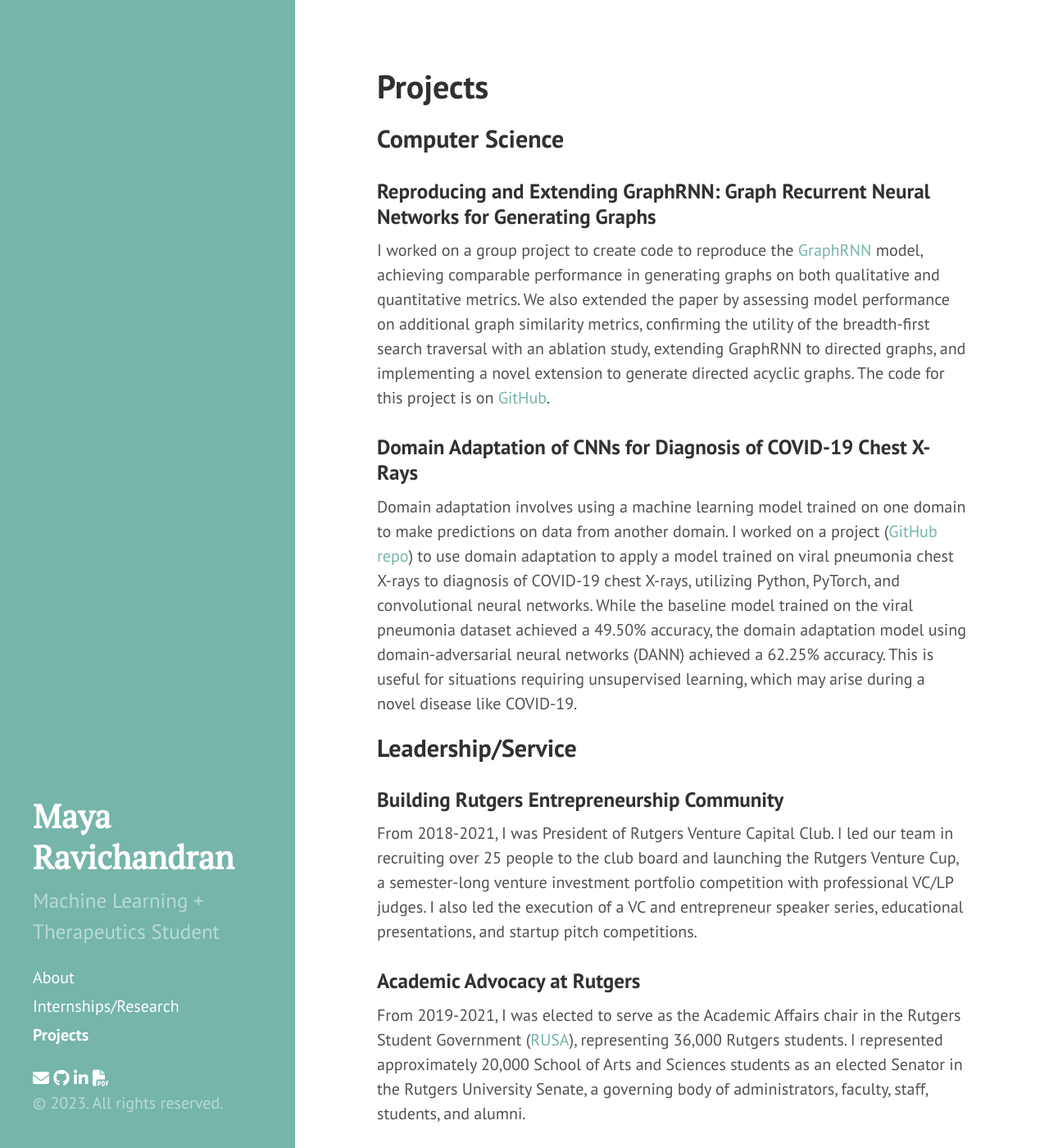
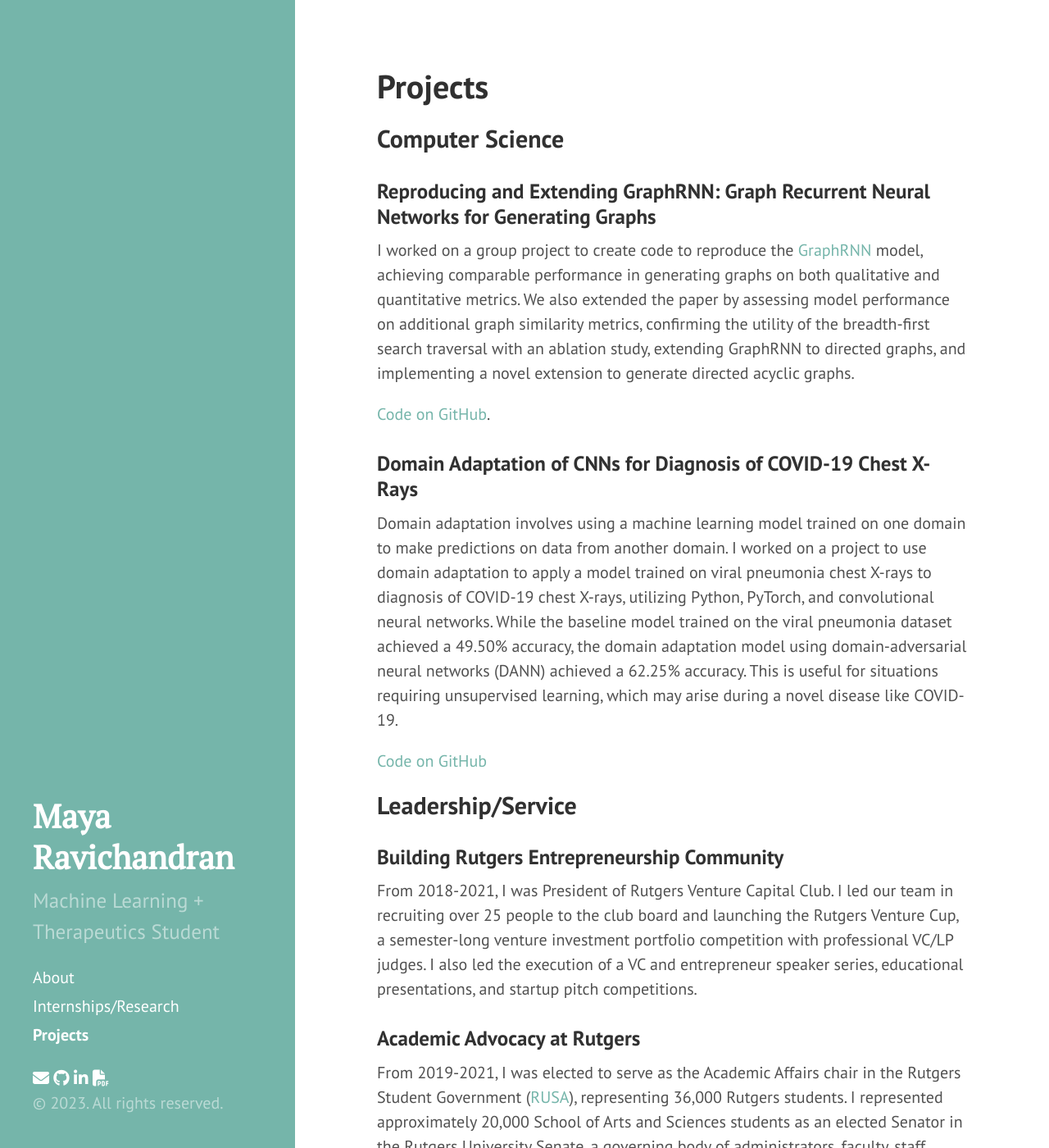
Before and after one commit to maravichandran/old-personal-website-v2, a Jekyll site: the page built from projects.md, in a window 1280 px wide and 1400 px high. Shown: the whole window at 82% size. Built offline with Jekyll 4.4.1, drawn with Linux system fonts in a browser that asks for light colours; nearby versions of some CDN libraries.

```diff
--- a/projects.md
+++ b/projects.md
@@ -6,12 +6,14 @@ order: 3
 ## Computer Science
 
 ### Reproducing and Extending GraphRNN: Graph Recurrent Neural Networks for Generating Graphs
-I worked on a group project to create code to reproduce the [GraphRNN](https://arxiv.org/abs/1802.08773) model, achieving comparable performance in generating graphs on both qualitative and quantitative metrics. We also extended the paper by assessing model performance on additional graph similarity metrics, confirming the utility of the breadth-first search traversal with an ablation study, extending GraphRNN to directed graphs, and implementing a novel extension to generate directed acyclic graphs. The code for this project is on [GitHub](https://github.com/maravichandran/GraphRNN).
+I worked on a group project to create code to reproduce the [GraphRNN](https://arxiv.org/abs/1802.08773) model, achieving comparable performance in generating graphs on both qualitative and quantitative metrics. We also extended the paper by assessing model performance on additional graph similarity metrics, confirming the utility of the breadth-first search traversal with an ablation study, extending GraphRNN to directed graphs, and implementing a novel extension to generate directed acyclic graphs.
 
+[Code on GitHub](https://github.com/maravichandran/GraphRNN).
 
 ### Domain Adaptation of CNNs for Diagnosis of COVID-19 Chest X-Rays
-Domain adaptation involves using a machine learning model trained on one domain to make predictions on data from another domain. I worked on a project ([GitHub repo](https://github.com/maravichandran/covid-xray-DANN)) to use domain adaptation to apply a model trained on viral pneumonia chest X-rays to diagnosis of COVID-19 chest X-rays, utilizing Python, PyTorch, and convolutional neural networks. While the baseline model trained on the viral pneumonia dataset achieved a 49.50% accuracy, the domain adaptation model using domain-adversarial neural networks (DANN) achieved a 62.25% accuracy. This is useful for situations requiring unsupervised learning, which may arise during a novel disease like COVID-19.
+Domain adaptation involves using a machine learning model trained on one domain to make predictions on data from another domain. I worked on a project to use domain adaptation to apply a model trained on viral pneumonia chest X-rays to diagnosis of COVID-19 chest X-rays, utilizing Python, PyTorch, and convolutional neural networks. While the baseline model trained on the viral pneumonia dataset achieved a 49.50% accuracy, the domain adaptation model using domain-adversarial neural networks (DANN) achieved a 62.25% accuracy. This is useful for situations requiring unsupervised learning, which may arise during a novel disease like COVID-19.
 
+[Code on GitHub](https://github.com/maravichandran/covid-xray-DANN)
 
 ## Leadership/Service
 
```
Also changed, not shown: fun_stuff.md (+1 -1 lines), internships_research.md (+3 -1 lines).
